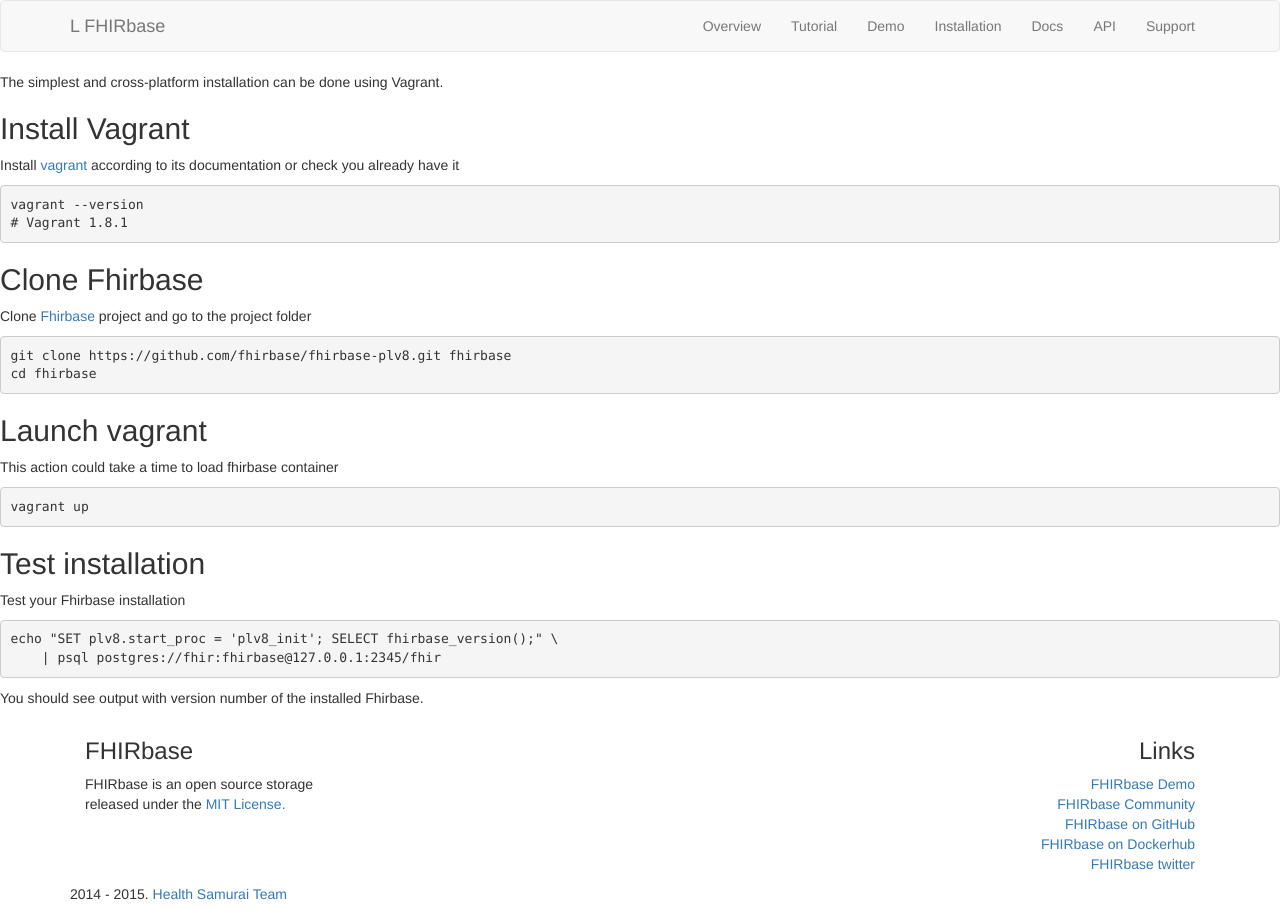
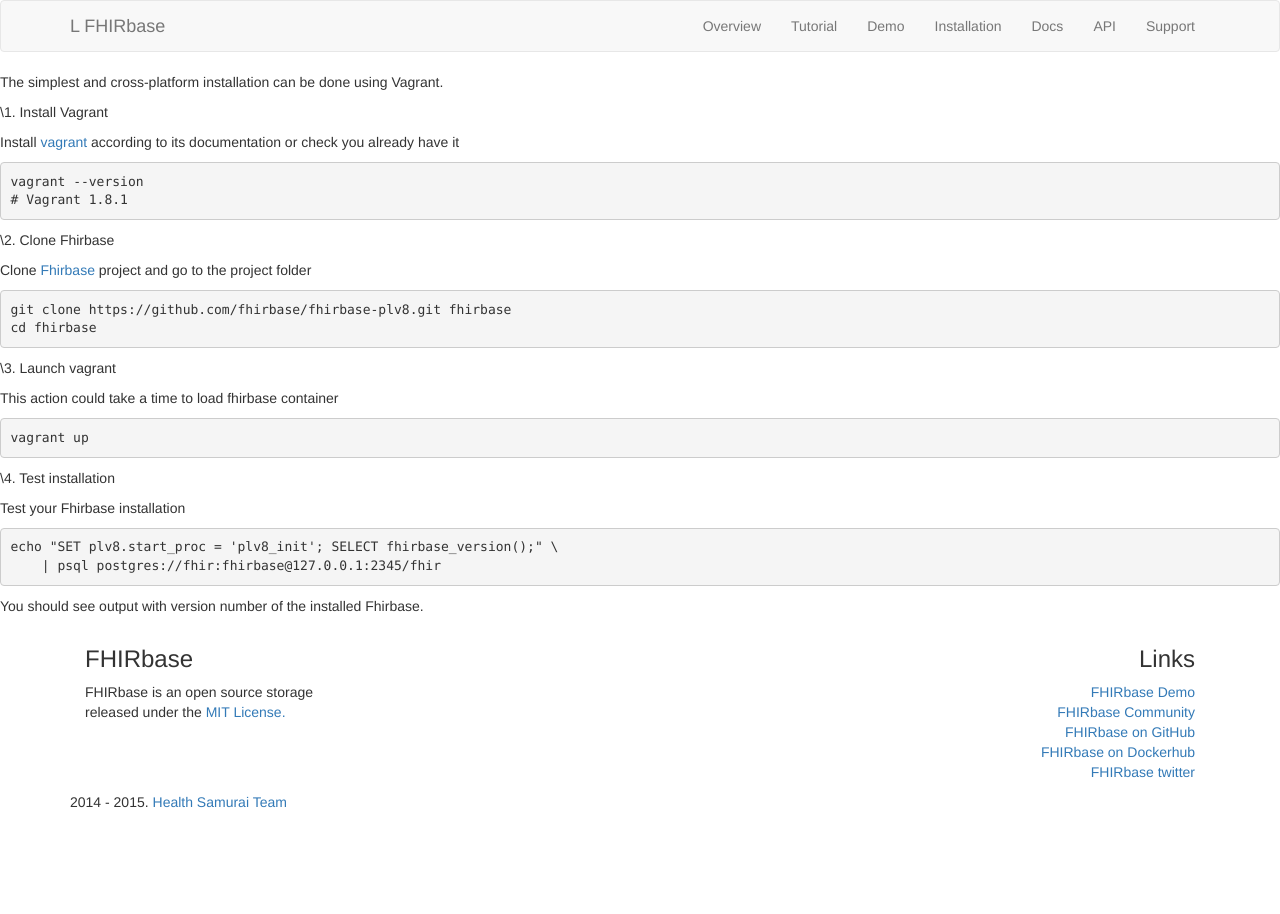
Before and after one commit to fhirbase/fhirbase.github.io, a Jekyll site: the page built from _instructions/vagrant.md, in a window 1280 px wide. Built offline with Jekyll 4.4.1, drawn with Linux system fonts in a browser that asks for light colours; nearby versions of some CDN libraries; library files that are not in the unit come from our copies; comment, search, counter and statistics services are not loaded.

Commit message:
style: change back vagrant article headers

```diff
--- a/_instructions/vagrant.md
+++ b/_instructions/vagrant.md
@@ -7,8 +7,7 @@
 
 The simplest and cross-platform installation can be done using Vagrant.
 
-Install Vagrant
----------------
+\1. Install Vagrant
 
 Install [vagrant][] according to its documentation or check you
 already have it
@@ -20,8 +19,7 @@
 
 [vagrant]: https://www.vagrantup.com/downloads.html
 
-Clone Fhirbase
---------------
+\2. Clone Fhirbase
 
 Clone [Fhirbase][] project and go to the project folder
 
@@ -32,8 +30,7 @@
 
 [fhirbase]: https://github.com/fhirbase/fhirbase-plv8
 
-Launch vagrant
---------------
+\3. Launch vagrant
 
 This action could take a time to load fhirbase container
 
@@ -41,8 +38,7 @@
 vagrant up
 ~~~
 
-Test installation
------------------
+\4. Test installation
 
 Test your Fhirbase installation
 
```
